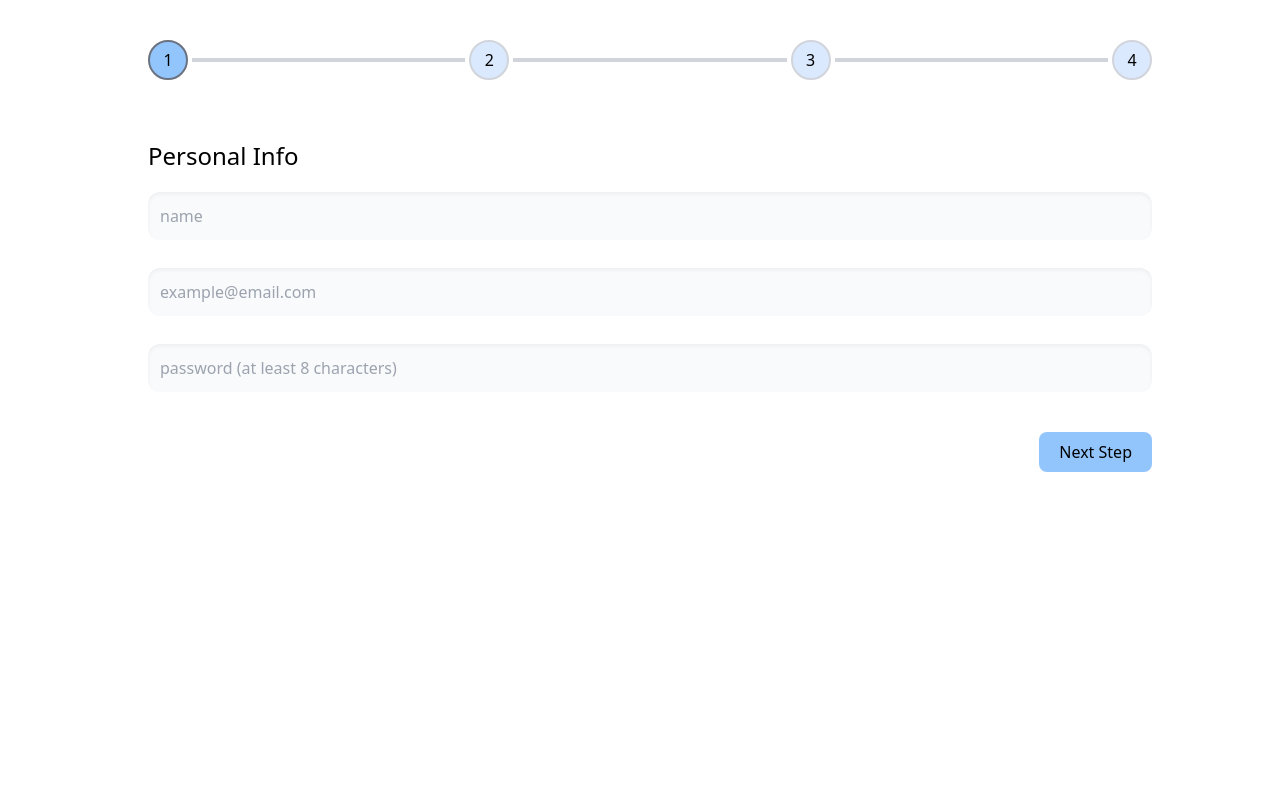
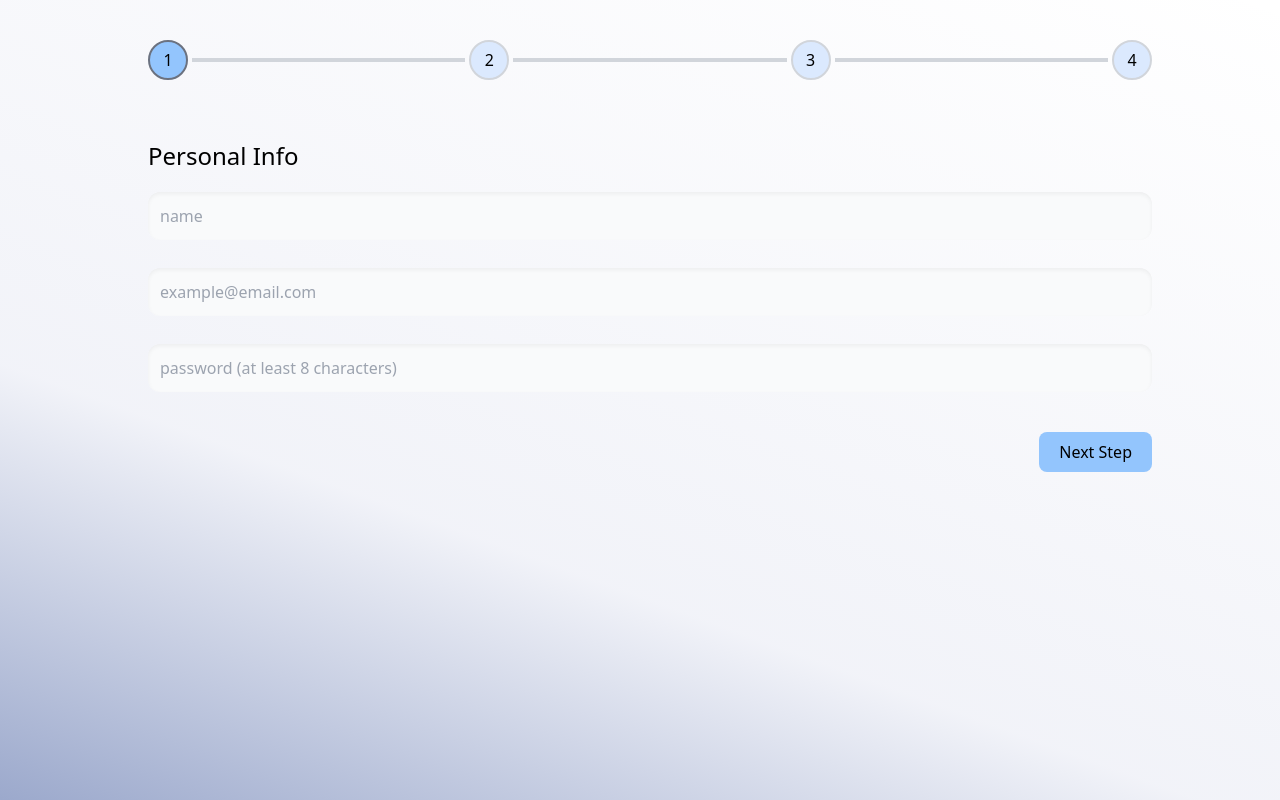
Before and after one commit to MahshadOliaie/Wizard-Form, a React (Vite) app: page / in a window 1280 px wide. Built offline with nearby package versions, Linux system fonts and the light colour scheme.

Commit message:
added background gradiant animation

```diff
--- /dev/null
+++ b/src/index.css
@@ -0,0 +1,15 @@
+
+
+body{
+    background: linear-gradient(20deg , rgb(78, 102, 164) , rgba(124, 137, 192, 0.101) , transparent);
+    background-repeat: no-repeat;
+    height: 100vh;
+    background-size: 100% 100%;
+    animation: bg 5s infinite alternate ease-in-out;
+}
+
+@keyframes bg {
+    100%{
+        background-size: 100% 150%;
+    }
+}
--- a/src/main.jsx
+++ b/src/main.jsx
@@ -2,6 +2,7 @@ import React from 'react'
 import ReactDOM from 'react-dom/client'
 import App from './App.jsx'
 import './main.css'
+import './index.css'
 
 ReactDOM.createRoot(document.getElementById('root')).render(
   <React.StrictMode>
```
